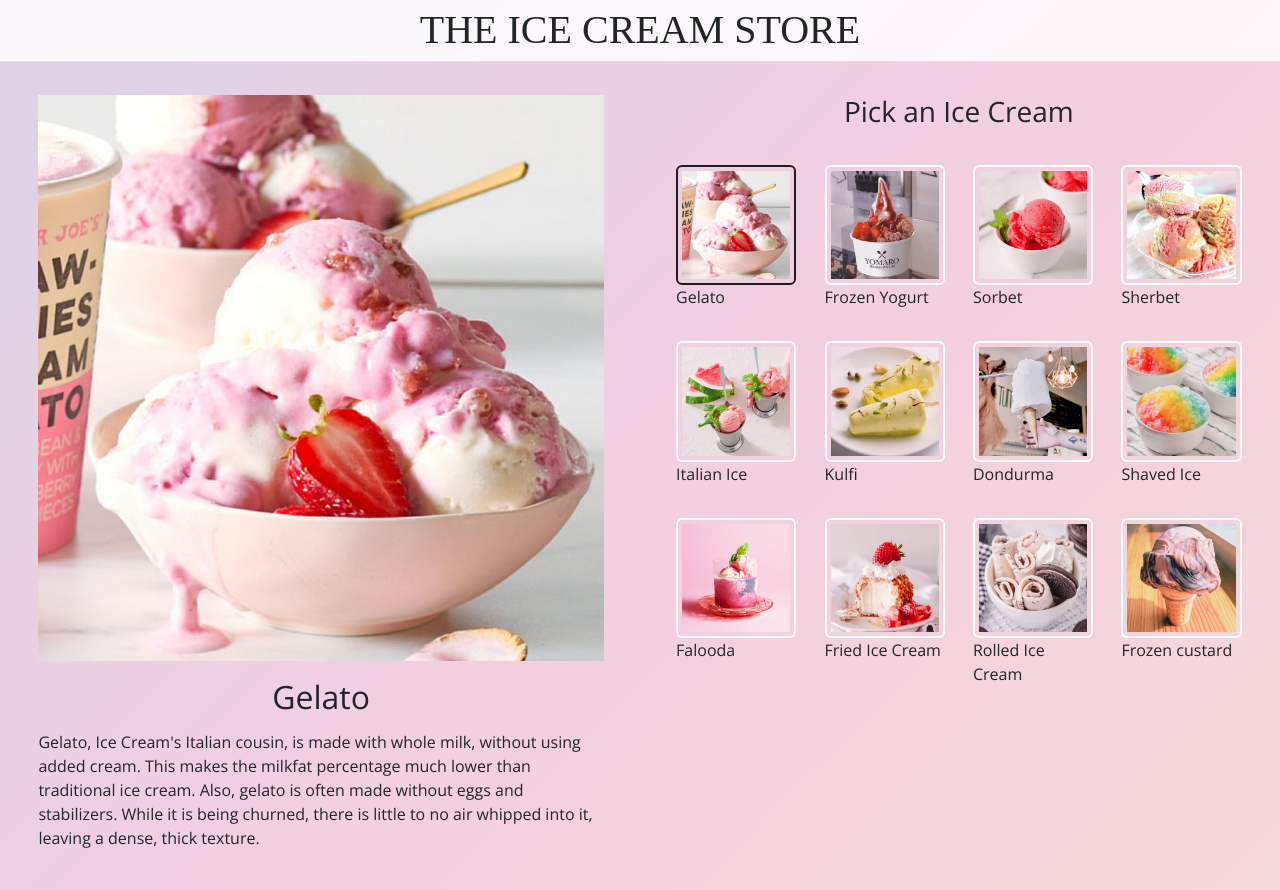
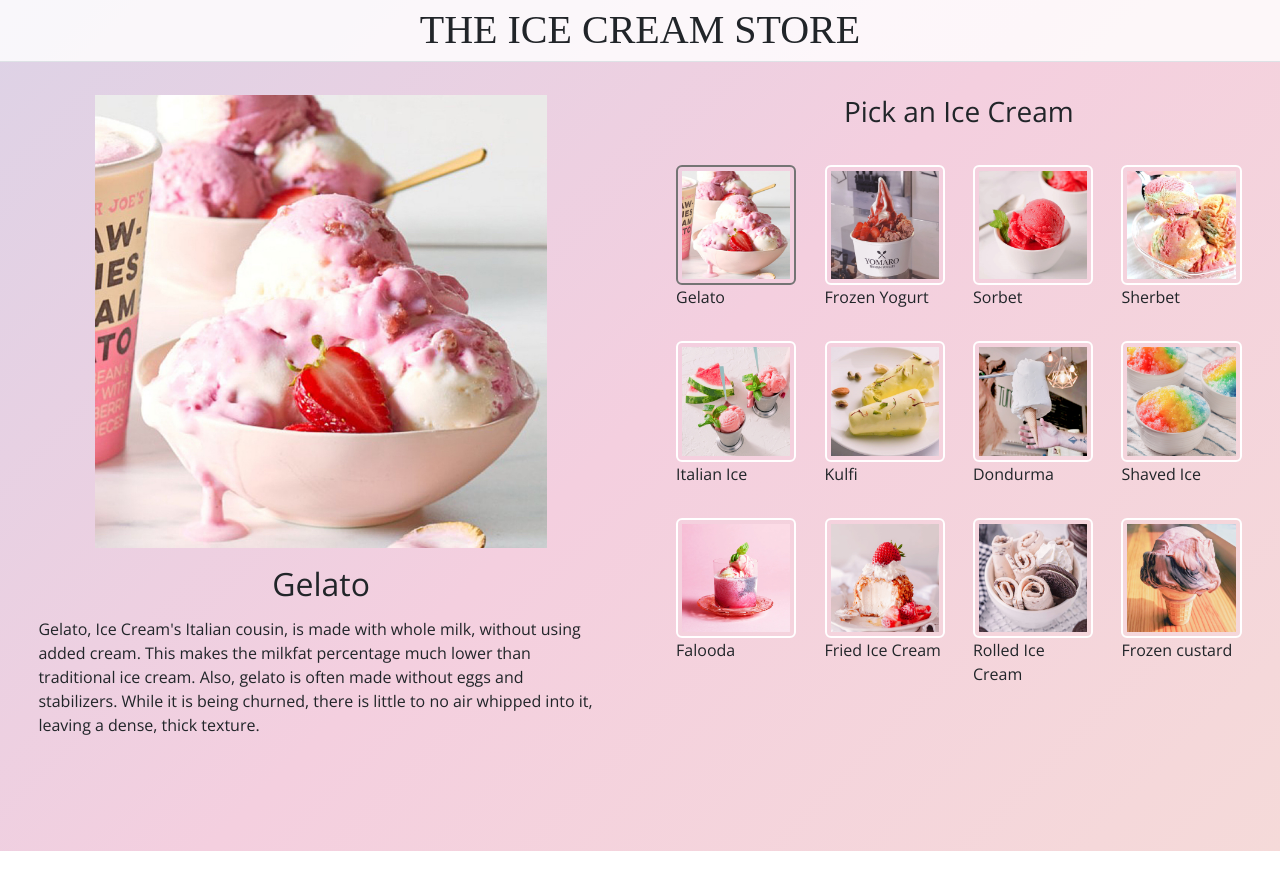
Before and after one commit to jxthetrash/iceCream, a React (Create React App) app: page / in a window 1280 px wide. Both pictures are taken after a click on the element "Gelato". Shown: the top 890 px of the page. After the commit the page ends 851 px from the top, so only its background shows below. Built offline with nearby package versions, Linux system fonts and the light colour scheme; the HTML template or start-up script is replaced by a standard one; a web font is replaced by a local one.

Commit message:
width of big pic

```diff
--- a/src/index.css
+++ b/src/index.css
@@ -51,8 +51,7 @@ h1{
   border: 2px solid #ffffff;
 }
 .active{
-  border: 2px solid #1d1d1d !important;
-  border-inline: 2px solid #1d1d1d;
+  border: 2px solid #747474 !important;
 }
 .item-active{
   background-color: rgba(0, 0, 0, 0);
@@ -114,7 +113,9 @@ h1{
   .name{
     display: inline;
   }
-
+  .detail-pic{
+    width: 80%;
+  }
   #intro{
     grid-column: 1/ span 2;
     padding-top: 5%;
```
Also changed, not shown: 6 other files (tests, documents, lock files or other folders).
